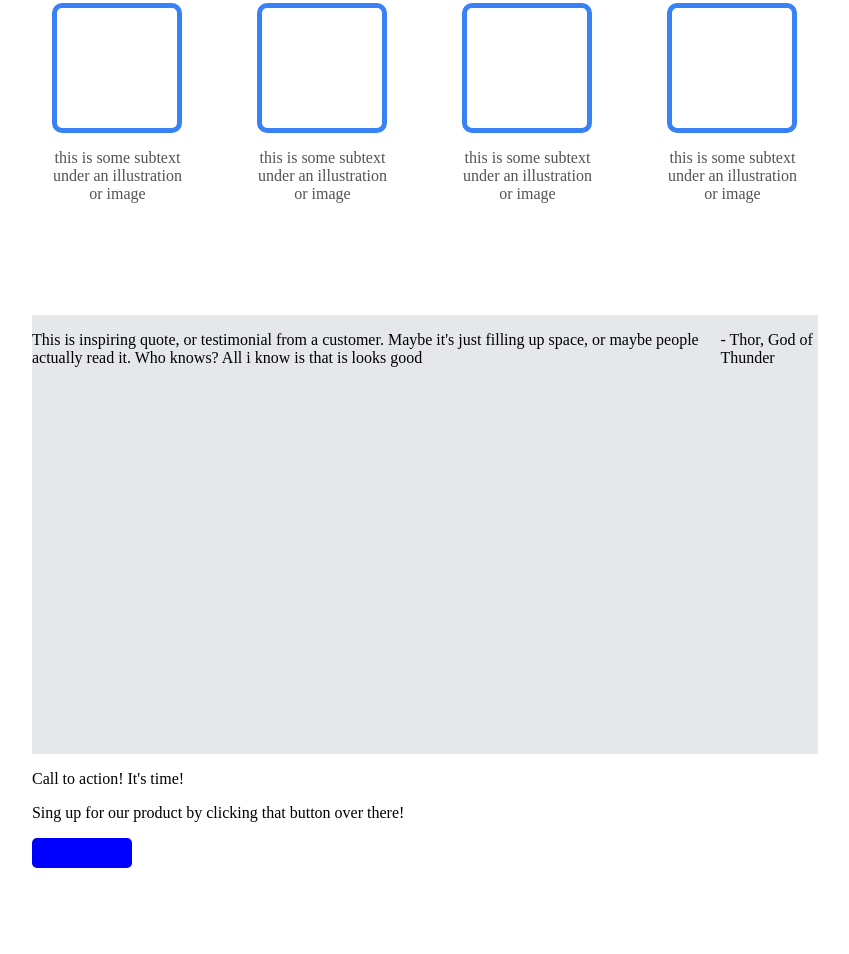
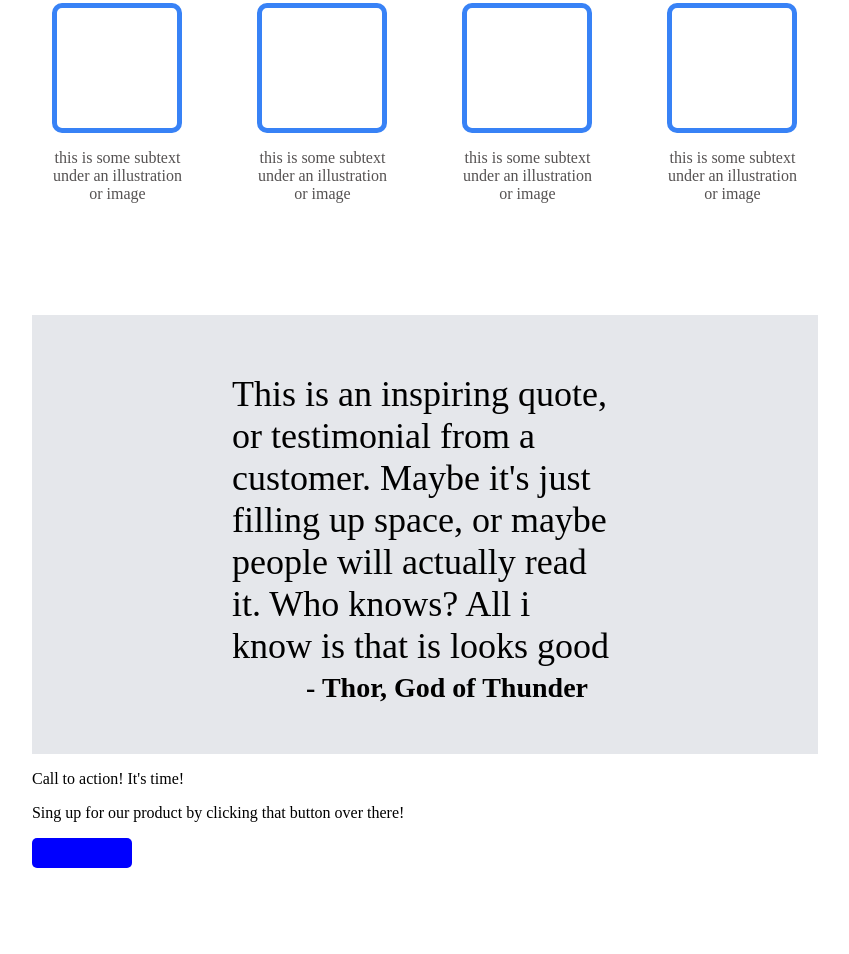
Before and after one commit to JT84-bit/project-landing-page, a plain HTML site: page index.html in a window 1280 px wide. Shown: the part 564-1518 px from the top of the page, without its empty margins (119-968 px from the left). Drawn offline with Linux system fonts and the light colour scheme.

Commit message:
Third section ready

```diff
--- a/css/style.css
+++ b/css/style.css
@@ -164,8 +164,32 @@ body,
 .quote-section {
     display: flex;
     flex: 1 1 0px;
+    justify-content: center;
+    flex-direction: column;
     background-color: #E5E7EB;
 }
+
+.quote-container {
+    margin-left: 200px;
+    margin-right: 200px;
+
+}
+
+.quote {
+    font-size: 36px;
+    margin-bottom: 0;
+}
+
+.q-author {
+    display: flex;
+    justify-content: flex-end;
+    margin-right: 230px;
+    font-size: 28px;
+    font-weight: bold;
+    margin-top: 5px;
+}
+
+/* -------------------------------Fourth section starts here-------------------------------------*/
 
 .sign-section {
     display: flex;
--- a/index.html
+++ b/index.html
@@ -59,7 +59,7 @@
         <div class="quote-section">
             <div class="quote-container">
                 <div class="quote-text">
-                    <p class="quote">This is inspiring quote, or testimonial from a customer. Maybe it's just filling up space, or maybe people actually read it.
+                    <p class="quote">This is an inspiring quote, or testimonial from a customer. Maybe it's just filling up space, or maybe people will actually read it.
                         Who knows? All i know is that is looks good</p>
                 </div>
             </div>
```
